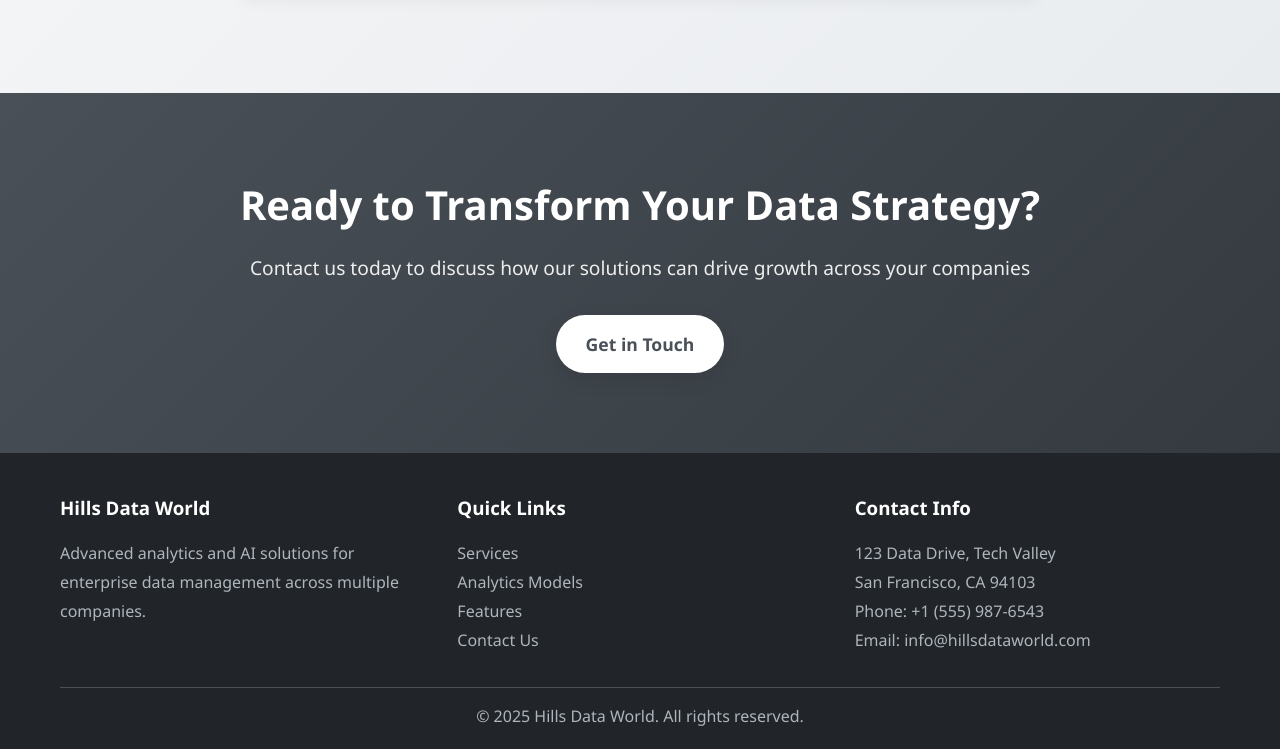
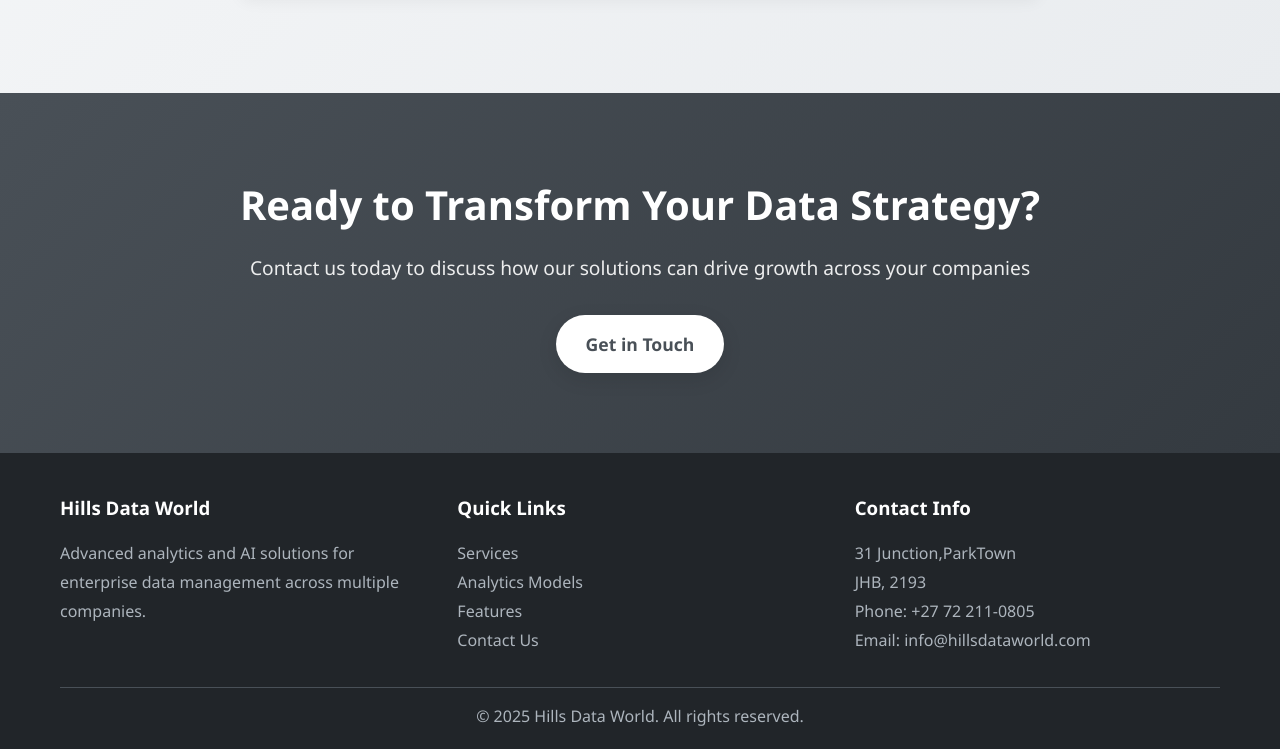
Before and after one commit to RCDzemba/HillsDataWorld, a plain HTML site: page Contactpage.html in a window 1280 px wide. Shown: the part 2741-3490 px from the top of the page. Drawn offline with Linux system fonts and the light colour scheme.

Commit message:
Add files via upload

```diff
--- a/Contactpage.html
+++ b/Contactpage.html
@@ -670,7 +670,7 @@
                         </div>
                         <div class="info-content">
                             <h3>Phone Number</h3>
-                            <p><a href="tel:+15559876543">+27 72 211 0805</a></p>
+                            <p><a href="tel:+27722110805">+27 72 211 0805</a></p>
                         </div>
                     </div>
 
@@ -835,9 +835,9 @@
                 </div>
                 <div class="footer-section">
                     <h3>Contact Info</h3>
-                    <p>123 Data Drive, Tech Valley</p>
-                    <p>San Francisco, CA 94103</p>
-                    <p>Phone: +1 (555) 987-6543</p>
+                    <p>31 Junction,ParkTown</p>
+                    <p>JHB, 2193</p>
+                    <p>Phone: +27 72 211-0805</p>
                     <p>Email: info@hillsdataworld.com</p>
                 </div>
             </div>
```
Also changed, not shown: Featurespage.html (+1 -1 lines), Services.html (+1 -1 lines), hills_data_world_website.html (+1 -1 lines), index.html (+1 -1 lines), predictiveModelspage.html (+1 -1 lines).
